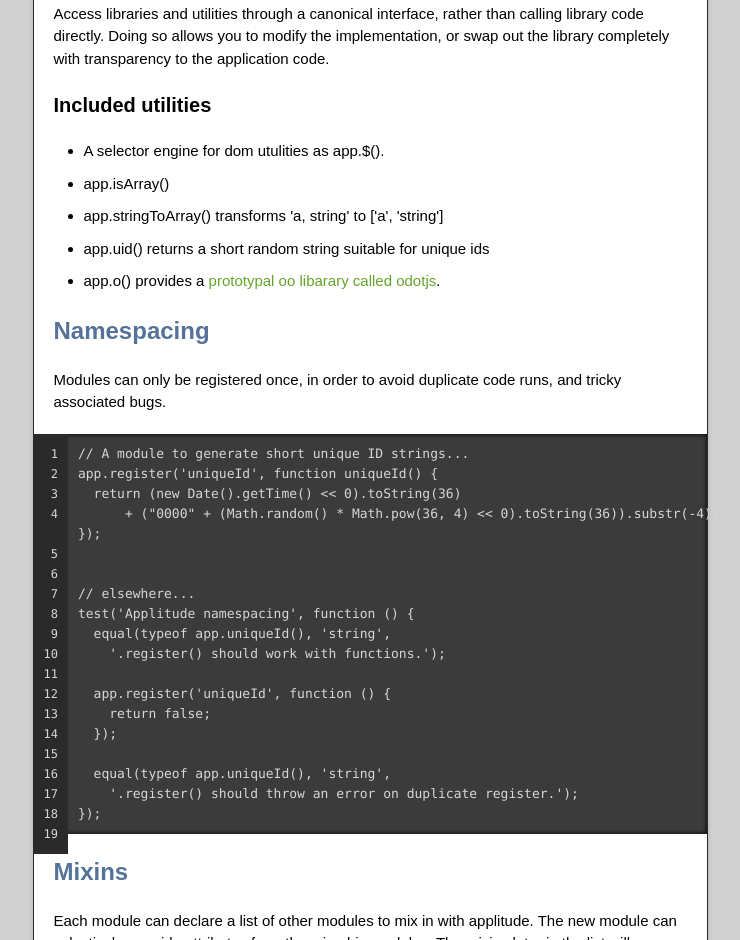
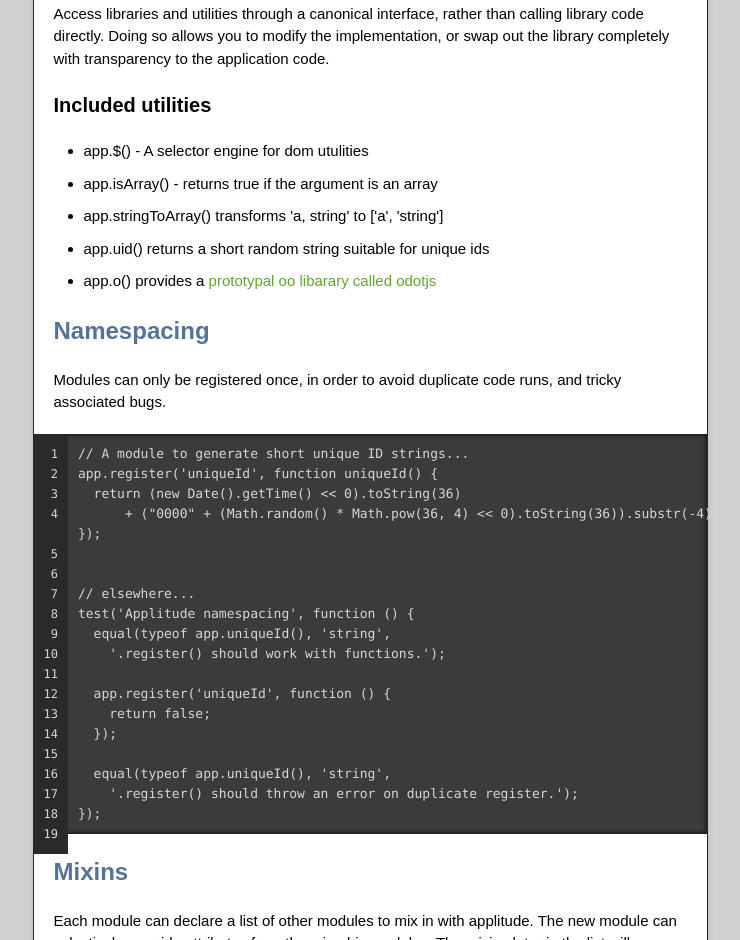
Before and after one commit to ericelliott/applitude, a plain HTML site: page index.html in a window 1280 px wide. Shown: the part 6316-7256 px from the top of the page, without its empty margins (270-1010 px from the left). Drawn offline with nearby package versions, Linux system fonts and the light colour scheme.

```diff
--- a/index.html
+++ b/index.html
@@ -280,15 +280,18 @@
 <h3>Included utilities</h3>
 
 <ul>
-<li>A selector engine for dom utulities as <code>app.$()</code>.</li>
-<li><code>app.isArray()</code></li>
+<li>
+<code>app.$()</code> - A selector engine for dom utulities</li>
+<li>
+<code>app.isArray()</code> - returns true if the argument is an array</li>
 <li>
 <code>app.stringToArray()</code> transforms <code>'a, string'</code> to <code>['a', 'string']</code>
 </li>
 <li>
 <code>app.uid()</code> returns a short random string suitable for unique ids</li>
 <li>
-<code>app.o()</code> provides a <a href="http://dilvie.github.com/odotjs/">prototypal oo libarary called odotjs</a>.</li>
+<code>app.o()</code> provides a <a href="http://dilvie.github.com/odotjs/">prototypal oo libarary called odotjs</a>
+</li>
 </ul><h2>Namespacing</h2>
 
 <p>Modules can only be registered once, in order to avoid duplicate code runs, and tricky associated bugs.</p>
```
Also changed, not shown: params.json (+1 -1 lines).
